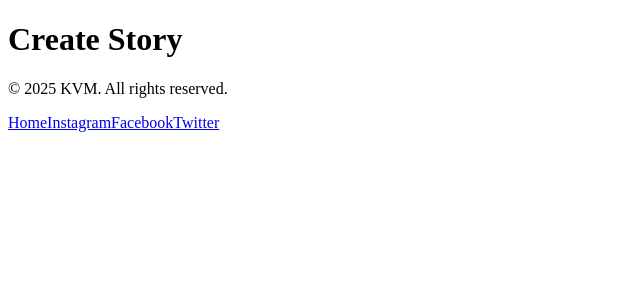
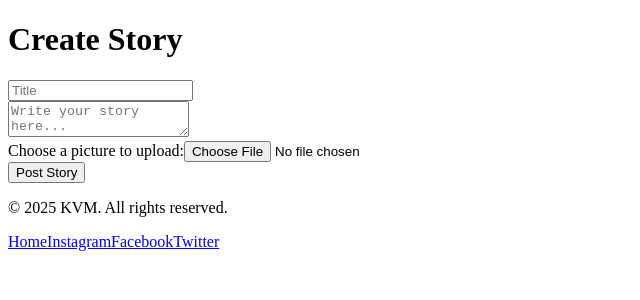
Before and after one commit to vincentt94/Nomad-Notebook, a React (Vite) app in the folder client/: page /createstory in a window 1280 px wide. Shown: the top 300 px of the page, without its empty margins (0-640 px from the left). Built offline with nearby package versions, Linux system fonts and the light colour scheme.

Commit message:
basic form structure

```diff
--- a/client/src/pages/CreateStory.tsx
+++ b/client/src/pages/CreateStory.tsx
@@ -1,7 +1,68 @@
+import { useState, ChangeEvent, FormEvent } from "react";
 export default function CreateStory() {
+    const [title, setTitle] = useState("");
+    const [story, setStory] = useState("");
+    const [image, setImage] = useState<File | undefined | null>(null);
+    const [imagePreview, setImagePreview] = useState<string | null>(null);
+
+    const handleImageChange = (e: ChangeEvent<HTMLInputElement>) => {
+        const file = e.target.files?.[0];
+        setImage(file)
+        const urlPreview = file ? URL.createObjectURL(file) : null;
+        setImagePreview(urlPreview)
+    }
+
+    const handleRemoveImage = () => {
+        setImage(null)
+        setImagePreview(null)
+    }
+
+    const handleSubmit = (e: FormEvent) => {
+        e.preventDefault();
+        // create post and send to database
+        // reset form
+    }
+
     return (
         <div>
             <h1>Create Story</h1>
+            <form onSubmit={handleSubmit}>
+                <div>
+                    <input
+                        type="text"
+                        placeholder="Title"
+                        value={title}
+                        onChange={(e) => setTitle(e.target.value)}
+                        required
+                    />
+                </div>
+                <div>
+                    <textarea
+                        placeholder="Write your story here..."
+                        value={story}
+                        onChange={(e) => setStory(e.target.value)}
+                        required
+                    />
+                </div>
+                <div>
+                    <label>Choose a picture to upload:</label>
+                    <input
+                        type="file"
+                        accept="image/*"
+                        onChange={handleImageChange}
+                        multiple={false}
+                    />
+                </div>
+                {imagePreview && (
+                    <div>
+                        <img src={imagePreview} alt="Preview"></img>
+                        <div>
+                            <button onClick={handleRemoveImage}>Remove Image</button>
+                        </div>
+                    </div>
+                )}
+                <input type="submit" value="Post Story"></input>
+            </form>
         </div>
     );
 }
--- a/client/src/pages/Home.tsx
+++ b/client/src/pages/Home.tsx
@@ -1,7 +1,14 @@
+import { Link } from "react-router-dom";
+
 export default function Home() {
     return (
         <div>
             <h1>Home</h1>
+            <button>
+                <Link to="/createStory">
+                    Temp Create Story
+                </Link>
+            </button>
         </div>
     );
 }
```
